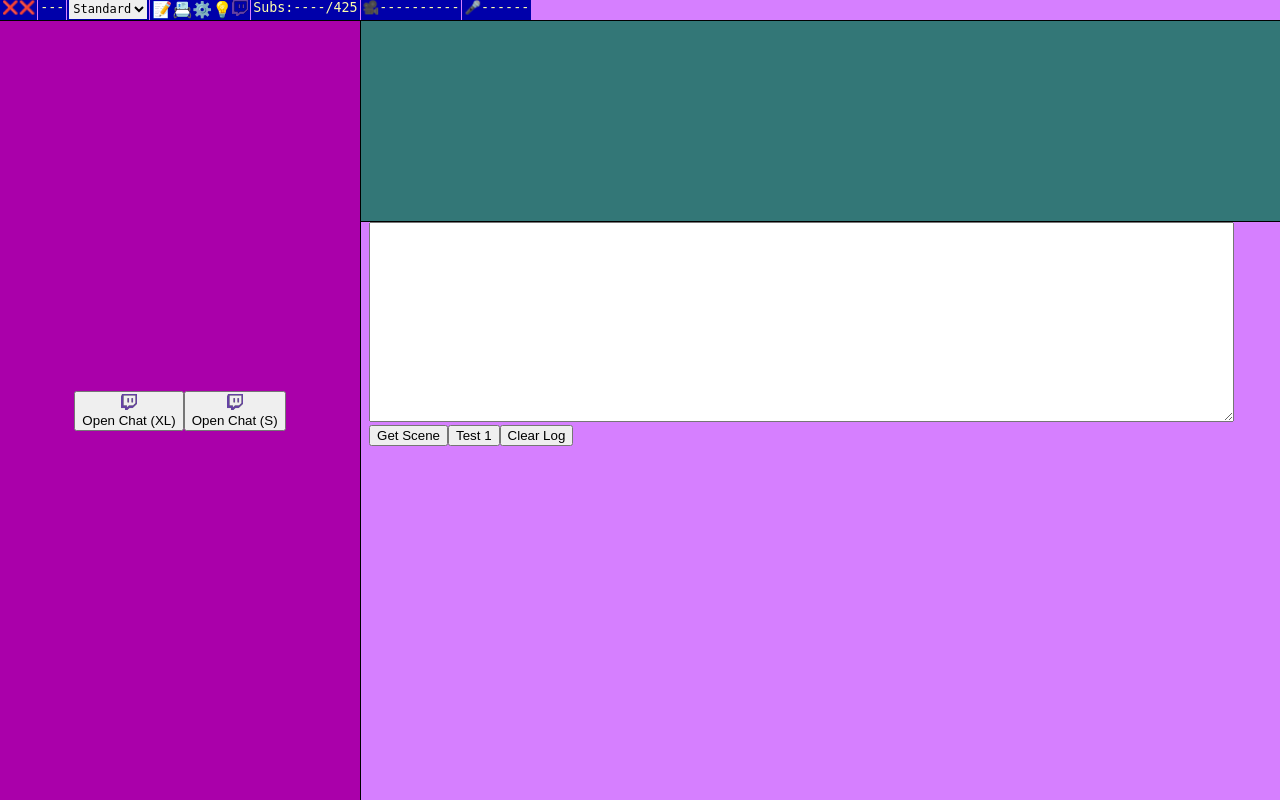
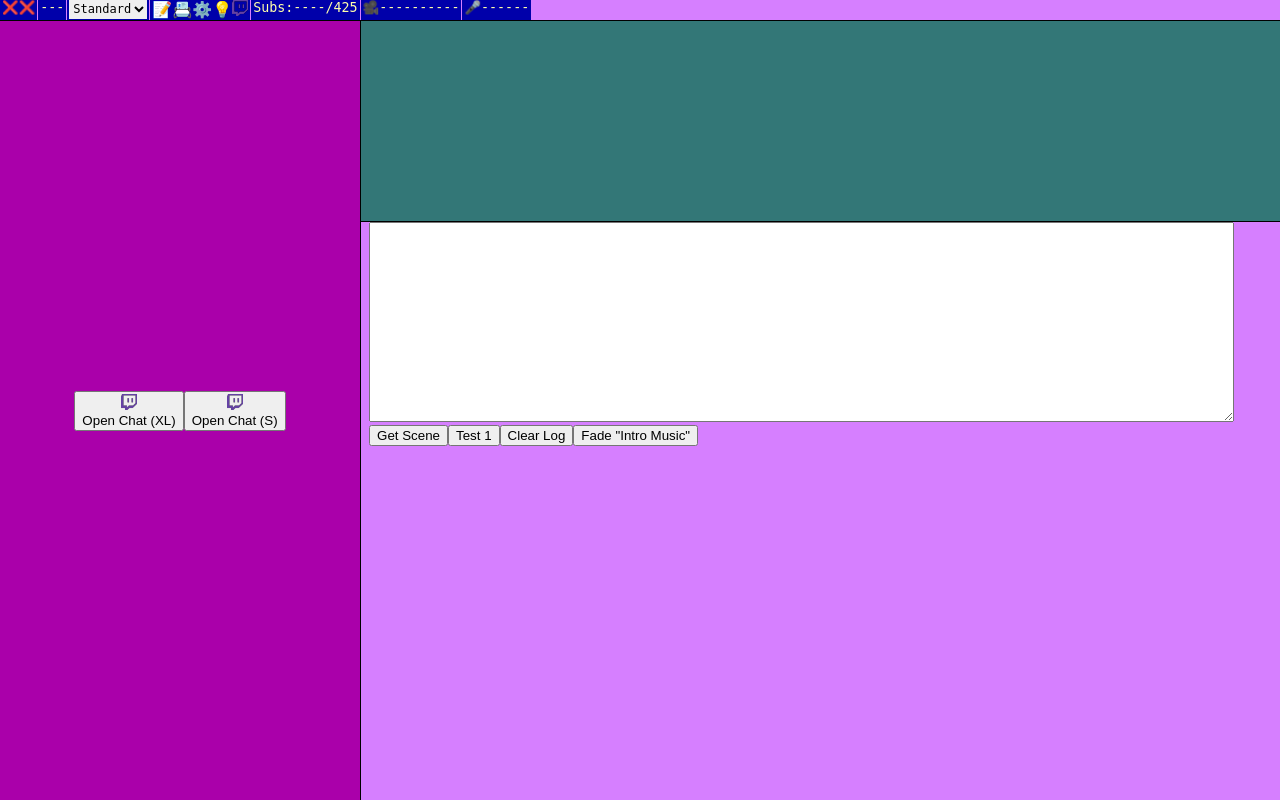
Before and after one commit to DrDos0016/cdosstream, a Django app: page / in a window 1280 px wide. Run offline with Django 4.2, Linux system fonts and the light colour scheme; data that the repository does not hold is empty.

Commit message:
Test fade out

```diff
--- a/cdosstream/templates/cdosstream/obs-ws-test.html
+++ b/cdosstream/templates/cdosstream/obs-ws-test.html
@@ -26,6 +26,9 @@ import { Notepad } from "/static/cdosstream/js/modules/notepad.js";
 let ws_connections = {};
 let notepad = null;
 
+let mul = 0.4;
+let fade_timer = null;
+
 function test_get_scene()
 {
     let command = {
@@ -38,6 +41,43 @@ function test_get_scene()
     };
     console.log(command);
     ws_connections.obsws.websocket.send(JSON.stringify(command));
+}
+
+function test_fade()
+{
+    if (fade_timer)
+        clearInterval(fade_timer);
+    // Intro Music was set to -5.0dB by default
+    //0.1 -> -5 to -20
+    //0.2 -> -5 to -14
+    //0.4 -> -5 to -8
+    //0.5 -> -5 to -6
+    //1.0 -> -5 to 0
+    fade_timer = setInterval(fadeout, 500, "Intro Music");
+}
+
+function fadeout(input_name)
+{
+    let command = {
+        "op": 6,
+        "d": {
+            "requestType": "SetInputVolume",
+            "requestId": "f819dcf0-89cc-11eb-8f0e-382c4ac93b9c",
+            "requestData": {
+                "inputName": "Intro Music",
+                "inputVolumeMul": mul,
+            },
+        }
+    };
+    console.log(command);
+    ws_connections.obsws.websocket.send(JSON.stringify(command));
+    mul = mul - 0.1;
+
+    if (mul < 0)
+    {
+        console.log("DONE FADING");
+        clearInterval(fade_timer);
+    }
 }
 
 function punt_event(event, destination)
@@ -108,8 +148,6 @@ function post_form(e)
 }
 
 $(document).ready(function (){
-    $("#obs-getscene").click(test_get_scene);
-
     console.log("SCP Page is creating SCP_Websocket_Connection");
     ws_connections.scp = new SCP_Websocket_Connection(WEBSOCKET_SERVER_HOST, WEBSOCKET_SERVER_PORT);
     ws_connections.scp.init();
@@ -154,7 +192,9 @@ $(document).ready(function (){
     get_subscriber_count();
     //$("#cards").show();
 
+    $("#obs-getscene").click(test_get_scene);
     $("#clear-log").click(function (){ $("#obsws-log").val(""); });
+    $("#test-fade").click(test_fade);
 });
 </script>
 {% endblock %}
@@ -252,6 +292,7 @@ $(document).ready(function (){
             <button id="obs-getscene">Get Scene</button>
             <button id="test1">Test 1</button>
             <button id="clear-log">Clear Log</button>
+            <button id="test-fade">Fade "Intro Music"</button>
             </div>
     </div>
 
```
